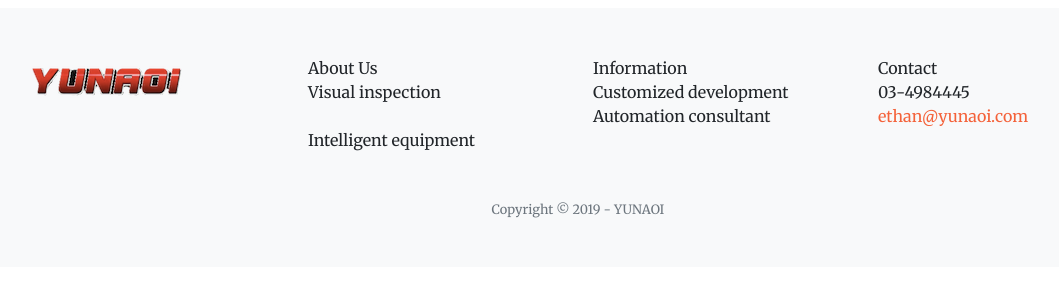
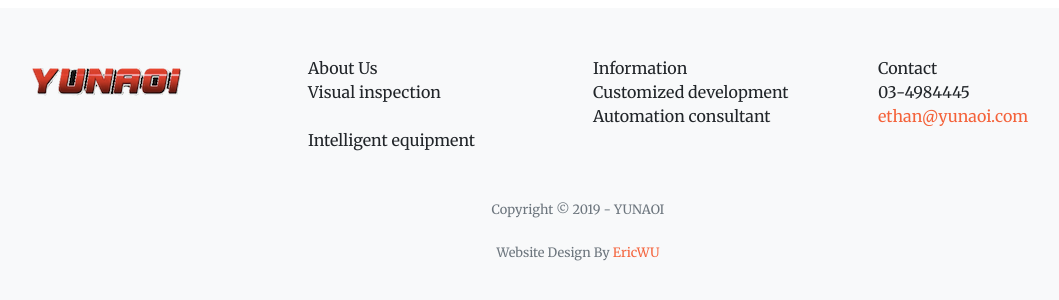
Before and after one commit to yunaoi/yunaoi.github.io, a plain HTML site: page index.html in a window 1280 px wide. Shown: the part 3441-3741 px from the top of the page, without its empty margins (62-1121 px from the left). Before the commit the page ends 3708 px from the top, so only its background shows below. Drawn offline with nearby package versions, Linux system fonts and the light colour scheme.

Commit message:
Add Website Design By

```diff
--- a/index.html
+++ b/index.html
@@ -208,6 +208,7 @@
             </div>
       </div>
       <div class="small text-center text-muted pt-4">Copyright &copy; 2019 - YUNAOI</div>
+      <div class="small text-center text-muted pt-4">Website Design By <a target="_blank" href="http://ericwu.asia/">EricWU</a></div>
     </div>
   </footer>
 
```
Also changed, not shown: 1 other file.
